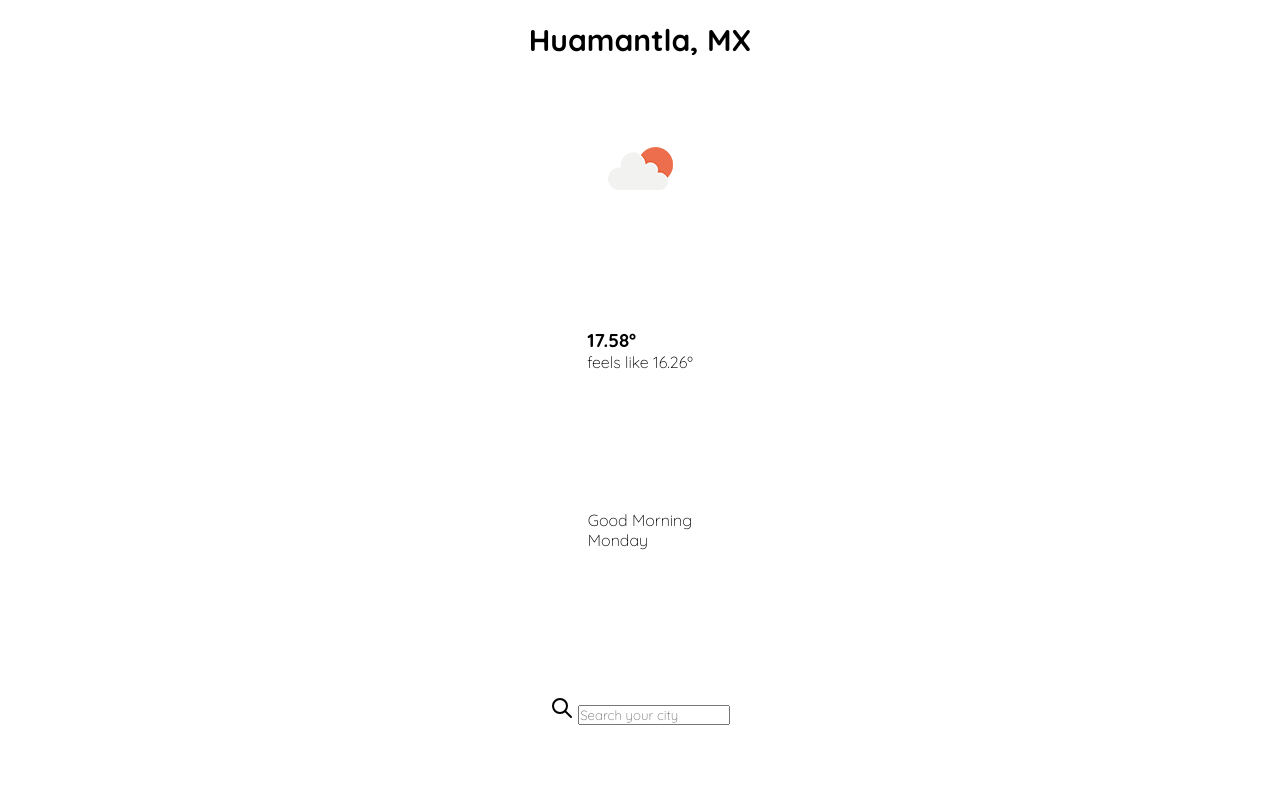
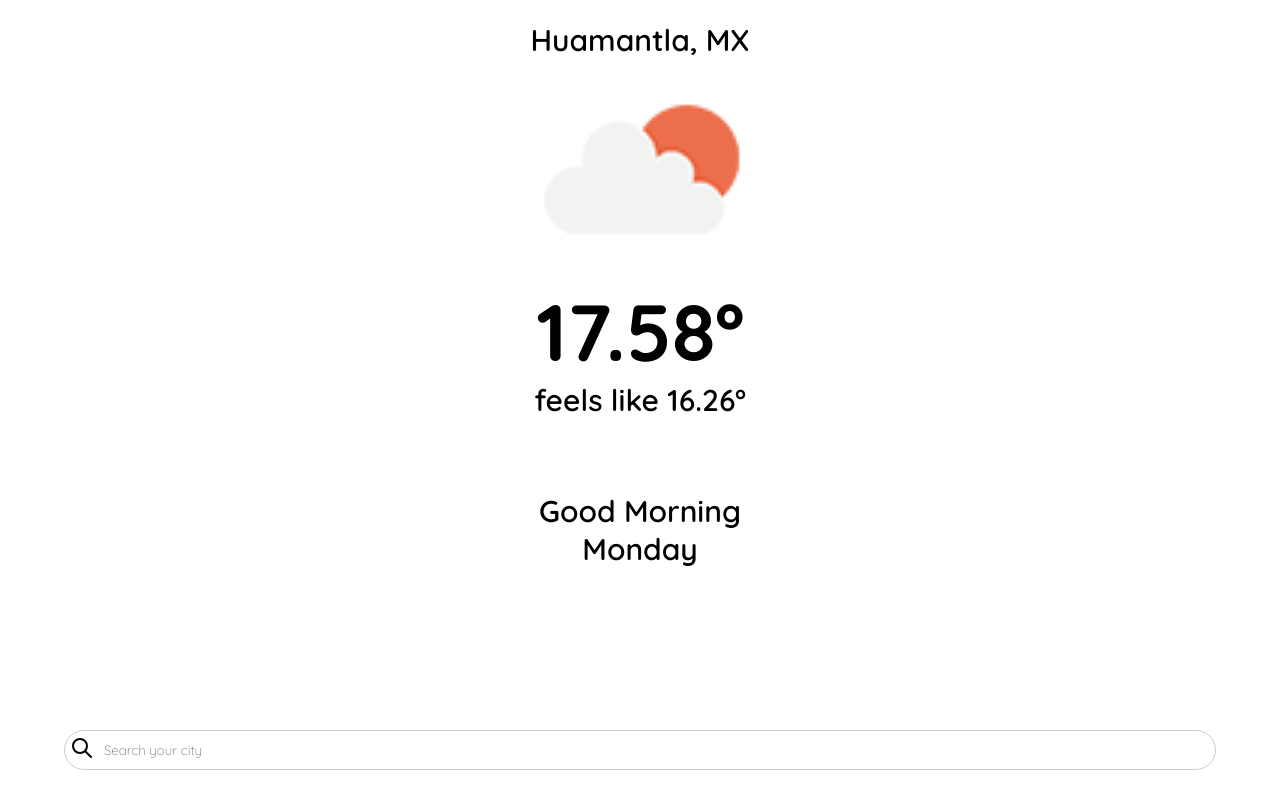
Before and after one commit to VictorTamayoBriones/weather-app, a plain HTML site: page index.html in a window 1280 px wide. Drawn offline with Linux system fonts and the light colour scheme.

Commit message:
shape content

```diff
--- a/assets/scss/style.scss
+++ b/assets/scss/style.scss
@@ -17,6 +17,45 @@ body{
 
 .city{
     font-size: 20px;
-    font-weight: 600;
-    // align-self: flex-start;
+    h2{
+        font-weight: 600;
+    }
 }
+
+.weather-icon{
+    img{
+        scale: 3;
+    }
+}
+
+.weather-temp, .greeting{
+    text-align: center;
+    h3{
+        font-weight: 700;
+        font-size: 80px;
+    }
+    p{
+        font-weight: 600;
+        font-size: 30px;
+    }
+}
+
+.seacrh-bar{
+    align-self: flex-end;
+    width: 90%;
+    height: max-content;
+    padding: 5px;
+    margin: auto;
+    border-radius: 50px;
+    display: flex;
+    align-items: center;
+    border: solid 1px #ccc;
+    gap: 10px;
+    transform: translateY(40px);
+    input{
+        width: 100%;
+        border: none;
+        outline: none;
+        height: 100%;
+    }
+}
```
Also changed, not shown: assets/css/style.css, 1 other file.
